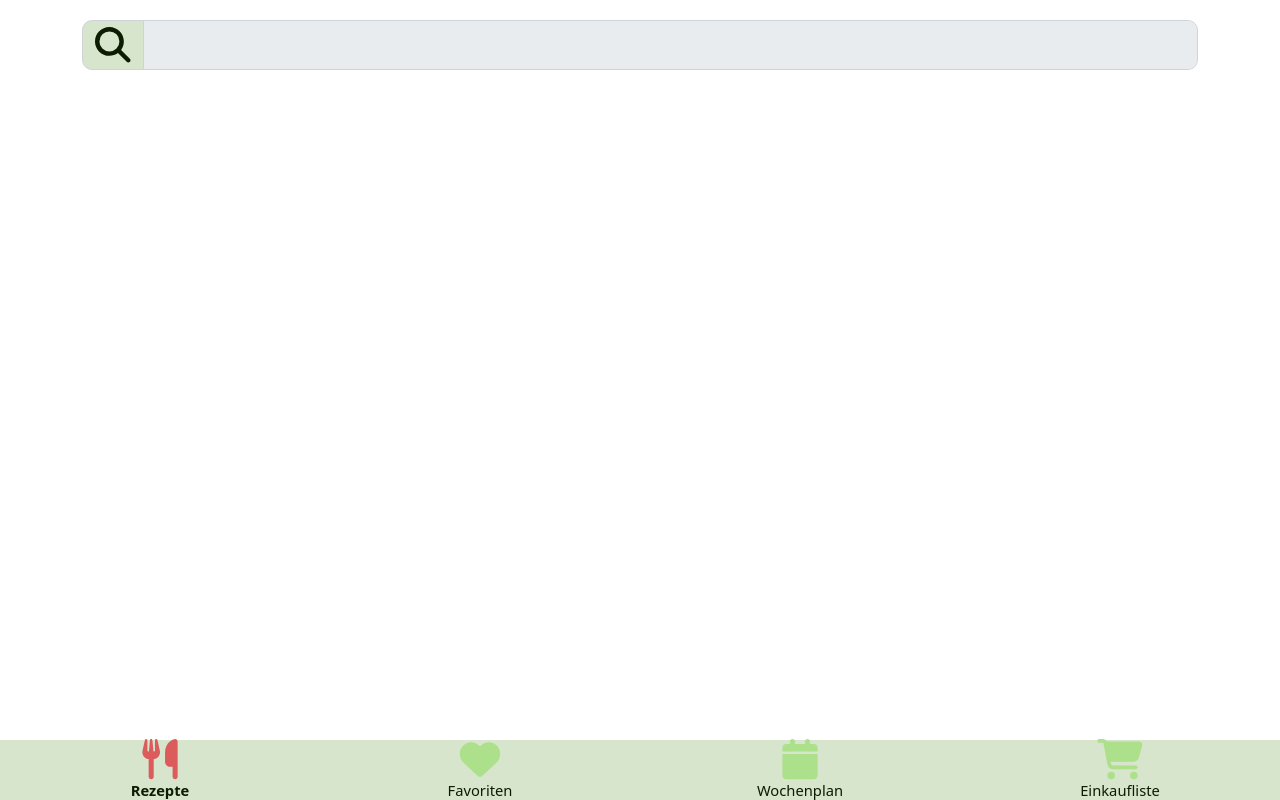
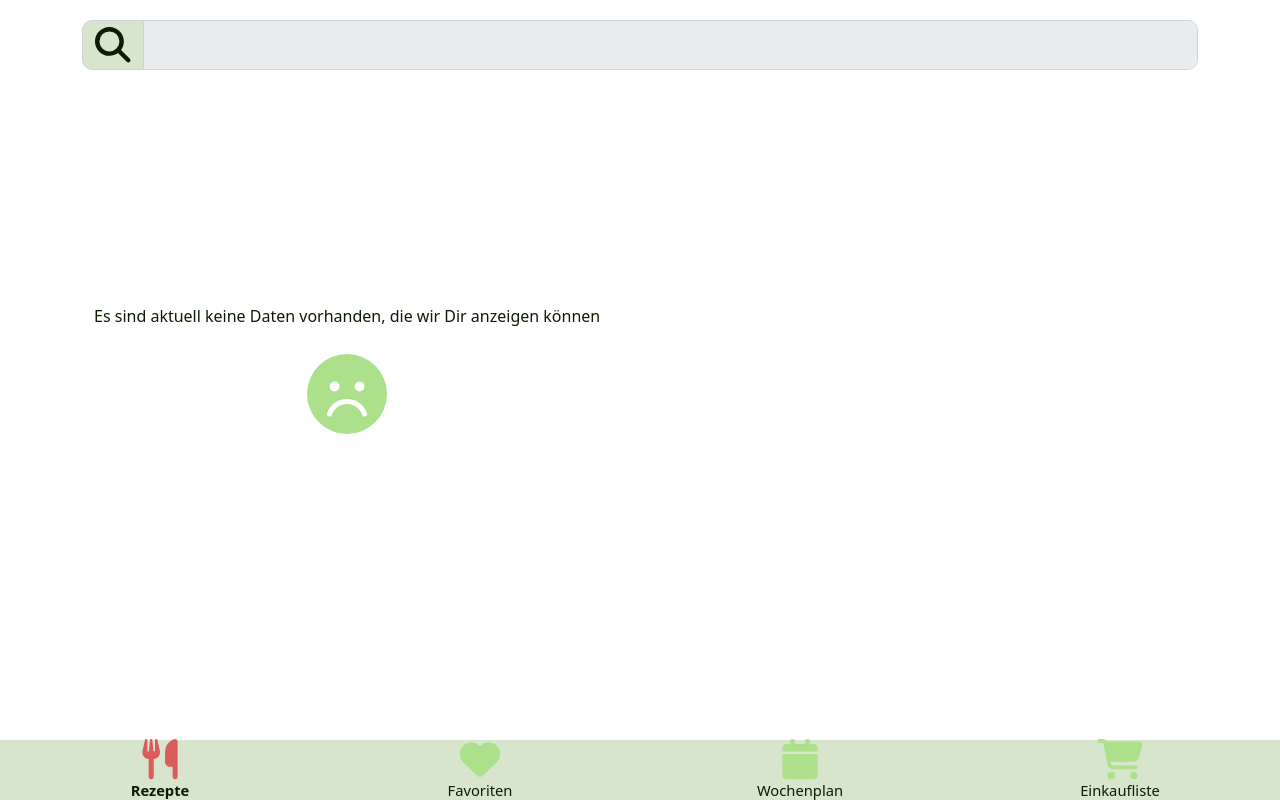
Before and after one commit to MUppenkamp/smart_cooking, a React (Create React App) app in the folder frontend/: page / in a window 1280 px wide. Built offline with nearby package versions, Linux system fonts and the light colour scheme.

Commit message:
:sparkles: Add noContent site

```diff
--- a/frontend/src/components/App.tsx
+++ b/frontend/src/components/App.tsx
@@ -1,17 +1,27 @@
-import React, { FC } from 'react';
+import React, {FC, useState} from 'react';
 import 'bootstrap/dist/css/bootstrap.min.css';
 import './app.scss';
 import Navigation from "./mainFrames/navigation/Navigation";
 import {Container} from "react-bootstrap";
 import SearchBar from "./mainFrames/searchBar/SearchBar";
+import NoContent from "./mainFrames/noContent/NoContent";
 
 const App: FC<Record<string, never>> = () => {
+    const [selectedNav, setSelectedNav] = useState(1);
+
     return (
         <>
             <Container>
                 <SearchBar />
+                <Container>
+                    {/* TODO Add render of sites here */}
+                    <NoContent />
+                </Container>
             </Container>
-            <Navigation />
+            <Navigation
+                selectedNav={selectedNav}
+                setSelectedNav={setSelectedNav}
+            />
         </>
 )};
 
--- /dev/null
+++ b/frontend/src/components/mainFrames/noContent/NoContent.tsx
@@ -0,0 +1,24 @@
+import React from 'react';
+import './noContent.scss';
+import { faFaceFrown } from '@fortawesome/free-solid-svg-icons'
+import {FontAwesomeIcon} from "@fortawesome/react-fontawesome";
+
+type NoContentProps = {};
+
+const NoContent: React.FunctionComponent<NoContentProps> = () => {
+
+    return (
+        <div className="no-content">
+            <p>Es sind aktuell keine Daten vorhanden, die wir Dir anzeigen können</p>
+            <div className="no-content__center">
+                <FontAwesomeIcon
+                    icon={faFaceFrown}
+                    className="no-content__center__icon"
+                />
+            </div>
+
+        </div>
+    );
+};
+
+export default NoContent;
--- /dev/null
+++ b/frontend/src/components/mainFrames/noContent/noContent.scss
@@ -0,0 +1,16 @@
+@import "../../../variables";
+
+.no-content {
+  position: absolute;
+  top: 38%;
+
+  &__center {
+    text-align: center;
+
+    &__icon {
+      margin-top: 10px;
+      height: 80px;
+      color: $smart-cooking-color;
+    }
+  }
+}
```
